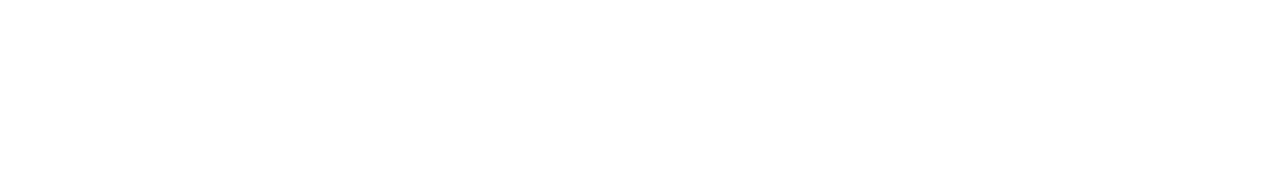
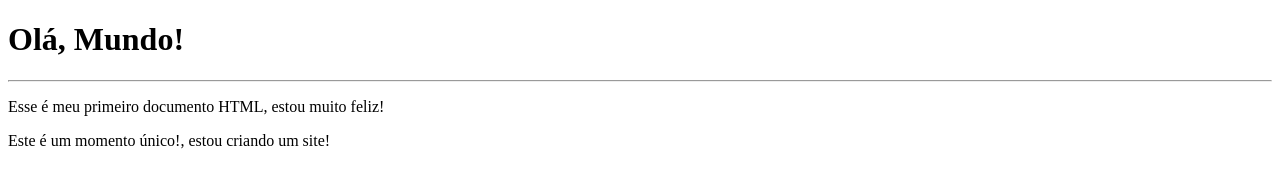
Before and after one commit to Victor-GF/html-css, a plain HTML site: page Exercícios/ex001/index.html in a window 1280 px wide. Drawn offline with Linux system fonts and the light colour scheme.

Commit message:
Create Ex001

```diff
--- a/Exercícios/ex001/index.html
+++ b/Exercícios/ex001/index.html
@@ -1,12 +1,15 @@
 <!DOCTYPE html>
 <html lang="pt-br">
-<head>
-  <meta charset="UTF-8">
-  <meta http-equiv="X-UA-Compatible" content="IE=edge">
-  <meta name="viewport" content="width=device-width, initial-scale=1.0">
-  <title>Document</title>
-</head>
-<body>
-
-</body>
+  <head>
+    <meta charset="UTF-8" />
+    <meta http-equiv="X-UA-Compatible" content="IE=edge" />
+    <meta name="viewport" content="width=device-width, initial-scale=1.0" />
+    <title>Meu primeiro exercício</title>
+  </head>
+  <body>
+    <h1>Olá, Mundo!</h1>
+    <hr />
+    <p>Esse é meu primeiro documento HTML, estou muito feliz!</p>
+    <p>Este é um momento único!, estou criando um site!</p>
+  </body>
 </html>
```
